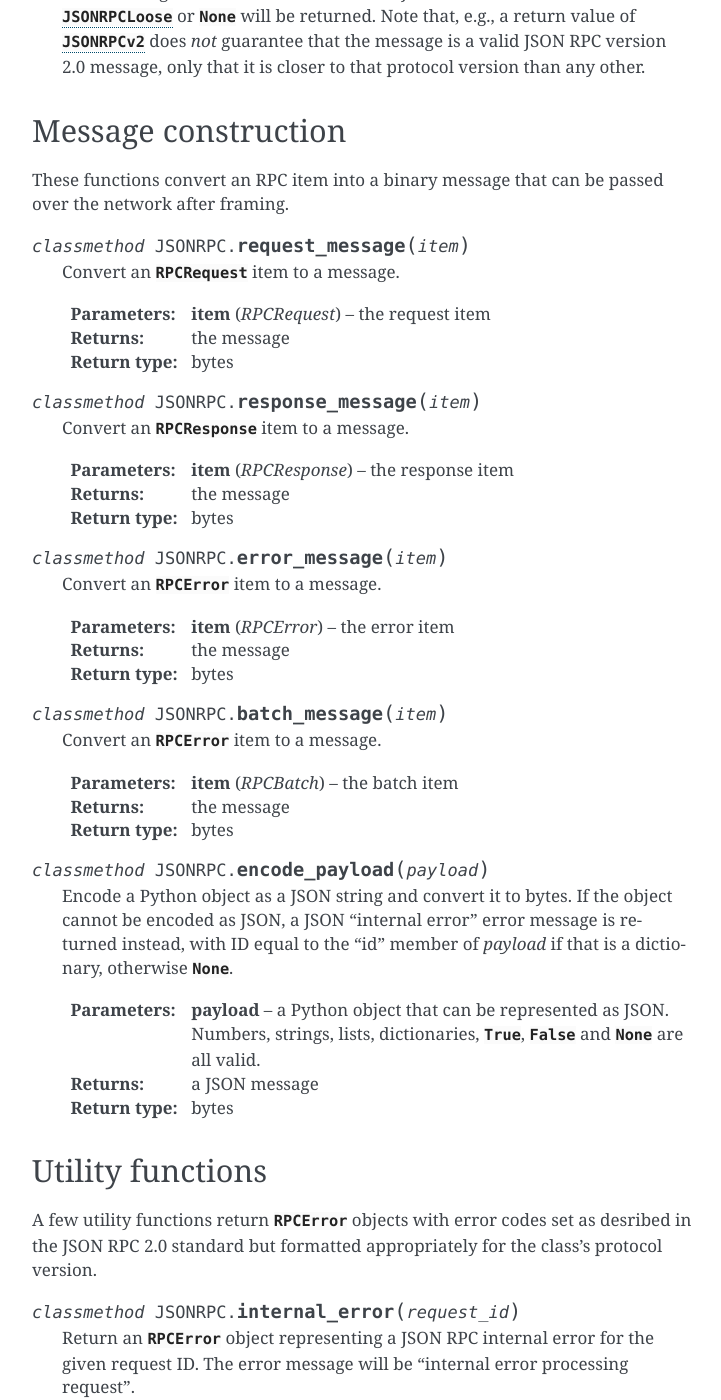
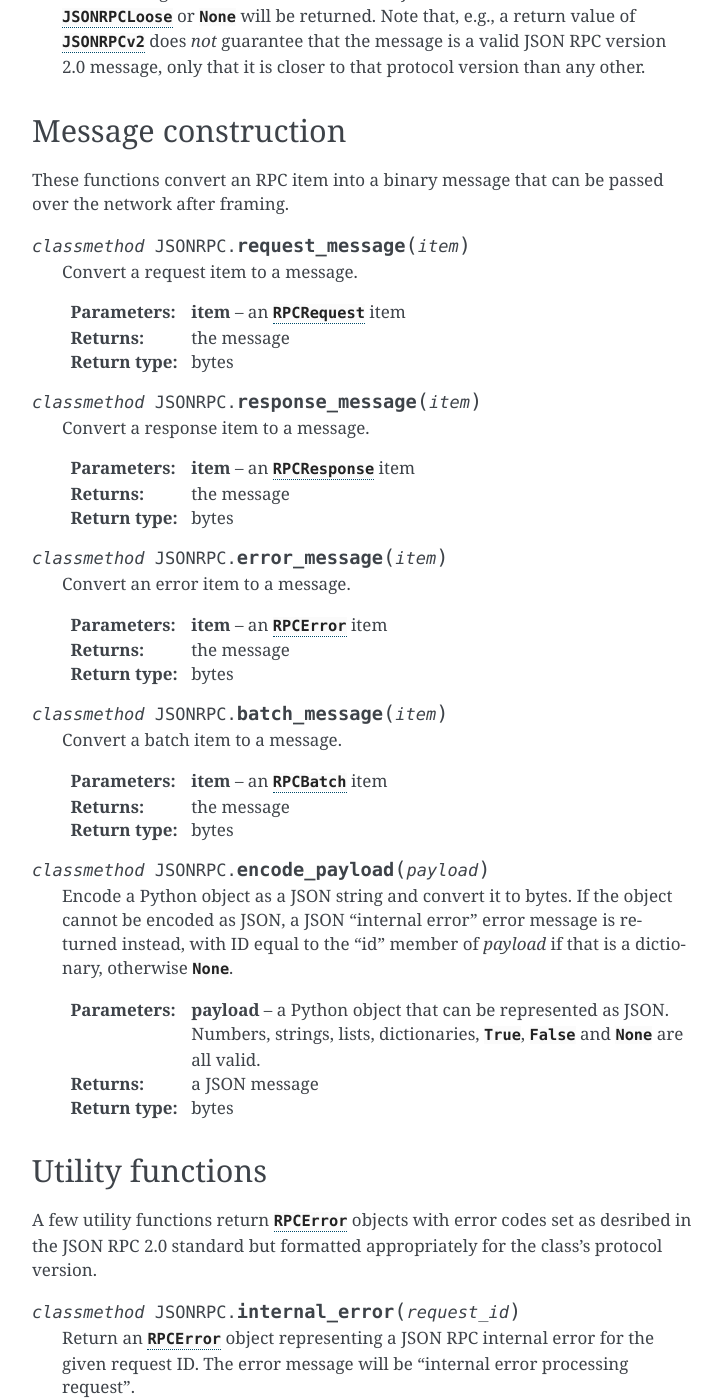
Before and after one commit to kyuupichan/aiorpcX, a Sphinx documentation site: the page built from docs/json-rpc.rst, in a window 1280 px wide and 1400 px high, scrolled down 1172 px. Shown: the whole window, without its empty margins (388-1109 px from the left). Built offline with Sphinx 7.4.7, drawn with Linux system fonts in a browser that asks for light colours; some of the changed text lies outside the part shown.

```diff
--- a/docs/index.rst
+++ b/docs/index.rst
@@ -48,6 +48,7 @@ Documentation
 .. toctree::
 
    json-rpc
+   rpc
 
 Indices and tables
 ==================
--- a/docs/json-rpc.rst
+++ b/docs/json-rpc.rst
@@ -75,33 +75,33 @@ passed over the network after framing.
 
 .. classmethod:: JSONRPC.request_message(item)
 
-   Convert an :class:`RPCRequest` item to a message.
+   Convert a request item to a message.
 
-   :param RPCRequest item: the request item
+   :param item: an :class:`RPCRequest` item
    :return: the message
    :rtype: bytes
 
 .. classmethod:: JSONRPC.response_message(item)
 
-   Convert an :class:`RPCResponse` item to a message.
+   Convert a response item to a message.
 
-   :param RPCResponse item: the response item
+   :param item: an :class:`RPCResponse` item
    :return: the message
    :rtype: bytes
 
 .. classmethod:: JSONRPC.error_message(item)
 
-   Convert an :class:`RPCError` item to a message.
+   Convert an error item to a message.
 
-   :param RPCError item: the error item
+   :param item: an :class:`RPCError` item
    :return: the message
    :rtype: bytes
 
 .. classmethod:: JSONRPC.batch_message(item)
 
-   Convert an :class:`RPCError` item to a message.
+   Convert a batch item to a message.
 
-   :param RPCBatch item: the batch item
+   :param item: an :class:`RPCBatch` item
    :return: the message
    :rtype: bytes
 
@@ -113,8 +113,9 @@ passed over the network after framing.
    of `payload` if that is a dictionary, otherwise :const:`None`.
 
    :param payload: a Python object that can be represented as JSON.
-      Numbers, strings, lists, dictionaries, :const:`True`,
-      :const:`False` and :const:`None` are all valid.
+                   Numbers, strings, lists, dictionaries,
+                   :const:`True`, :const:`False` and :const:`None` are
+                   all valid.
    :return: a JSON message
    :rtype: bytes
 
```
Also changed, not shown: other parts of docs/json-rpc.rst (+2 -2 lines), docs/rpc.rst (added, +163 -0 lines), 1 other file.
